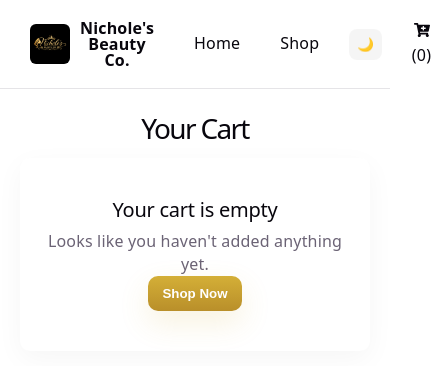
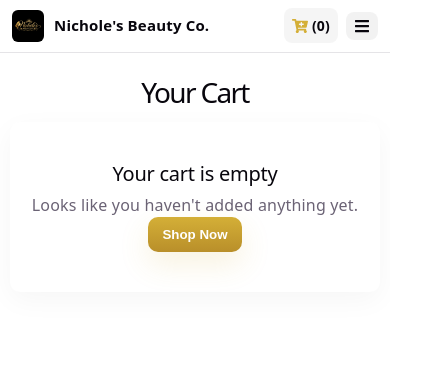
Before and after one commit to syniahpeterson/Nichole-Beauty-Co, a React (Vite) app: page /cart in a window 390 px wide. Shown: the top 366 px of the page, 441 px wide, since content can reach past the window. Built offline with nearby package versions, Linux system fonts and the light colour scheme.

Commit message:
Make responsive navbar and prevent horizontal overflow

```diff
--- a/src/components/Navbar.jsx
+++ b/src/components/Navbar.jsx
@@ -1,5 +1,5 @@
-import { Link, NavLink } from "react-router-dom";
-import { FaCartPlus } from "react-icons/fa";
+import { Link, NavLink, useLocation } from "react-router-dom";
+import { FaCartPlus, FaBars, FaTimes, FaSun, FaMoon } from "react-icons/fa";
 import NBCLogo from "../assets/nbc-logo.png";
 import "../styles/Navbar.css";
 import { useSelector } from "react-redux";
@@ -7,6 +7,9 @@ import { useEffect, useState } from "react";
 
 export default function Navbar() {
   const count = useSelector((state) => state.cart.items.length);
+  const [isOpen, setIsOpen] = useState(false);
+  const location = useLocation();
+
   const [theme, setTheme] = useState(() => {
     if (typeof window === "undefined") return "light";
     return (
@@ -28,43 +31,52 @@ export default function Navbar() {
     } catch (e) {}
   }, [theme]);
 
+  // Automatically close dropdown on navigation
+  useEffect(() => {
+    setIsOpen(false);
+  }, [location.pathname]);
+
   function toggleTheme() {
     setTheme((t) => (t === "dark" ? "light" : "dark"));
   }
 
+  function toggleMenu() {
+    setIsOpen((prev) => !prev);
+  }
+
   return (
-    <nav className="navbar-wrap">
-      <ul className="navbar">
-        <li className="brand">
-          <Link to="/" className="brand-link">
+    <header className="navbar-header">
+      <div className="navbar-container">
+        {/* Brand */}
+        <div className="brand">
+          <Link to="/" className="brand-link" onClick={() => setIsOpen(false)}>
             <img src={NBCLogo} alt="Nichole's Beauty Co. Logo" />
-            <span>Nichole's Beauty Co.</span>
+            <span className="brand-name">Nichole's Beauty Co.</span>
           </Link>
-        </li>
+        </div>
 
-        <li className="nav-item">
+        {/* Desktop Navigation */}
+        <nav className="desktop-nav" aria-label="Main Navigation">
           <NavLink
             to="/"
             className={({ isActive }) =>
               isActive ? "nav-link active" : "nav-link"
             }
           >
-            {"Home"}
+            Home
           </NavLink>
-        </li>
-
-        <li className="nav-item">
           <NavLink
             to="/shop"
             className={({ isActive }) =>
               isActive ? "nav-link active" : "nav-link"
             }
           >
-            {"Shop"}
+            Shop
           </NavLink>
-        </li>
+        </nav>
 
-        <li className="theme-toggle">
+        {/* Desktop Controls */}
+        <div className="desktop-controls">
           <button
             className="theme-button"
             onClick={toggleTheme}
@@ -75,17 +87,78 @@ export default function Navbar() {
             }
             title={theme === "dark" ? "Light mode" : "Dark mode"}
           >
-            {theme === "dark" ? "☀️" : "🌙"}
+            {theme === "dark" ? <FaSun /> : <FaMoon />}
           </button>
-        </li>
 
-        <li className="nav-item cart">
-          <Link to="/cart" className="cart-link">
-            <FaCartPlus />
-            <span className="cart-count"> ({count})</span>
+          <Link
+            to="/cart"
+            className="cart-link"
+            aria-label="View shopping cart"
+          >
+            <FaCartPlus className="cart-icon" />
+            <span className="cart-count">({count})</span>
           </Link>
-        </li>
-      </ul>
-    </nav>
+        </div>
+
+        {/* Mobile Actions: Cart + Hamburger */}
+        <div className="mobile-actions">
+          <Link
+            to="/cart"
+            className="cart-link"
+            onClick={() => setIsOpen(false)}
+            aria-label="View shopping cart"
+          >
+            <FaCartPlus className="cart-icon" />
+            <span className="cart-count">({count})</span>
+          </Link>
+
+          <button
+            className="menu-toggle-btn"
+            onClick={toggleMenu}
+            aria-expanded={isOpen}
+            aria-label="Toggle navigation menu"
+          >
+            {isOpen ? <FaTimes /> : <FaBars />}
+          </button>
+        </div>
+      </div>
+
+      {/* Mobile Animated Dropdown */}
+      <div className={`mobile-dropdown ${isOpen ? "open" : ""}`}>
+        <nav className="mobile-nav-links">
+          <NavLink
+            to="/"
+            onClick={() => setIsOpen(false)}
+            className={({ isActive }) =>
+              isActive ? "mobile-nav-item active" : "mobile-nav-item"
+            }
+          >
+            Home
+          </NavLink>
+          <NavLink
+            to="/shop"
+            onClick={() => setIsOpen(false)}
+            className={({ isActive }) =>
+              isActive ? "mobile-nav-item active" : "mobile-nav-item"
+            }
+          >
+            Shop
+          </NavLink>
+        </nav>
+
+        <div className="mobile-dropdown-footer">
+          <button
+            className="mobile-theme-btn"
+            onClick={toggleTheme}
+            aria-label="Toggle light and dark mode"
+          >
+            <span>{theme === "dark" ? "Light Mode" : "Dark Mode"}</span>
+            <span className="theme-icon-badge">
+              {theme === "dark" ? <FaSun /> : <FaMoon />}
+            </span>
+          </button>
+        </div>
+      </div>
+    </header>
   );
 }
--- a/src/index.css
+++ b/src/index.css
@@ -1,3 +1,9 @@
+*,
+*::before,
+*::after {
+  box-sizing: border-box;
+}
+
 :root {
   --text: #6b6375;
   --text-h: #08060d;
@@ -30,12 +36,25 @@
   }
 }
 
+html {
+  width: 100vw;
+  max-width: 100vw;
+  overflow-x: hidden;
+  box-sizing: border-box;
+}
+
 body {
   margin: 0;
+  padding: 0;
+  width: 100vw;
+  max-width: 100vw;
+  overflow-x: hidden;
+  position: relative;
   background: var(--bg);
   transition:
     background 0.28s ease,
     color 0.28s ease;
+  box-sizing: border-box;
 }
 
 /* Dark theme using data-theme="dark" on <html> */
@@ -54,15 +73,15 @@ body {
 }
 
 #root {
-  width: 1126px;
-  max-width: 100%;
+  width: 100vw;
+  max-width: 100vw;
   margin: 0 auto;
   text-align: center;
-  /* removed border-inline to allow full-width layout for first push */
   min-height: 100svh;
   display: flex;
   flex-direction: column;
   box-sizing: border-box;
+  overflow-x: hidden;
 }
 
 h1,
--- a/src/styles/CartPage.css
+++ b/src/styles/CartPage.css
@@ -1,9 +1,11 @@
 /* Cart page styles */
 .cart-page {
   max-width: 1126px;
+  width: 100%;
   margin: 28px auto;
-  padding: 0 20px;
+  padding: 0 16px;
   box-sizing: border-box;
+  overflow-x: clip;
 }
 
 .cp-title {
@@ -37,13 +39,19 @@
 
 .cart-item {
   display: grid;
-  grid-template-columns: 100px 1fr auto;
+  grid-template-columns: 90px 1fr auto;
   gap: 12px;
   align-items: center;
   padding: 12px;
   background: var(--bg);
   border-radius: 10px;
   box-shadow: 0 8px 20px rgba(0, 0, 0, 0.04);
+  box-sizing: border-box;
+}
+
+.ci-image {
+  width: 90px;
+  height: 90px;
 }
 
 .ci-image img {
@@ -72,14 +80,14 @@
 }
 
 .qty-btn {
-  width: 36px;
-  height: 36px;
+  width: 32px;
+  height: 32px;
   border-radius: 8px;
   border: 0;
   background: var(--text-h);
   color: #fff;
   cursor: pointer;
-  font-size: 18px;
+  font-size: 16px;
   display: inline-flex;
   align-items: center;
   justify-content: center;
@@ -101,17 +109,18 @@
 }
 
 .qty {
-  min-width: 28px;
+  min-width: 24px;
   text-align: center;
 }
 
 .remove-btn {
   background: var(--code-bg);
   border: 1px solid var(--border);
-  padding: 8px 10px;
+  padding: 7px 9px;
   border-radius: 8px;
   color: var(--text-h);
   cursor: pointer;
+  font-size: 13px;
   transition:
     background 0.12s ease,
     transform 0.12s ease;
@@ -148,18 +157,32 @@
   .cart-grid {
     grid-template-columns: 1fr;
   }
-  .cart-item {
-    grid-template-columns: 80px 1fr auto;
-  }
 }
 
-@media (max-width: 420px) {
+@media (max-width: 440px) {
+  .cart-page {
+    padding: 0 10px;
+  }
   .cart-item {
-    grid-template-columns: 72px 1fr auto;
+    grid-template-columns: 68px 1fr auto;
     gap: 8px;
+    padding: 8px;
+  }
+  .ci-image {
+    width: 68px;
+    height: 68px;
   }
   .ci-name {
     font-size: 14px;
+  }
+  .qty-btn {
+    width: 28px;
+    height: 28px;
+    font-size: 14px;
+  }
+  .remove-btn {
+    padding: 5px 7px;
+    font-size: 12px;
   }
 }
 
--- a/src/styles/Navbar.css
+++ b/src/styles/Navbar.css
@@ -1,115 +1,112 @@
-.navbar-wrap {
+.navbar-header {
   background: var(--bg);
   border-bottom: 1px solid var(--border);
+  width: 100vw;
+  max-width: 100vw;
+  position: sticky;
+  top: 0;
+  z-index: 1000;
+  transition:
+    background 0.28s ease,
+    border-color 0.28s ease;
+  box-sizing: border-box;
+  overflow-x: hidden;
 }
 
-.navbar {
-  list-style: none;
+.navbar-container {
+  display: flex;
+  align-items: center;
+  justify-content: space-between;
+  max-width: 1126px;
+  width: 100%;
   margin: 0 auto;
   padding: 12px 20px;
-  display: flex;
-  align-items: center;
-  gap: 20px;
-  max-width: 1126px;
   box-sizing: border-box;
+  gap: 16px;
 }
 
 .brand {
   display: flex;
   align-items: center;
-  gap: 10px;
-  font-weight: 600;
-  color: var(--text-h);
+  flex-shrink: 0;
 }
 
-.brand img {
-  height: 40px;
-  width: auto;
-  border-radius: 6px;
-}
-
-/* Ensure the brand link contents align with other nav items */
 .brand-link {
   display: inline-flex;
   align-items: center;
   gap: 10px;
-  padding: 8px 10px;
-  height: 100%;
+  text-decoration: none;
 }
 
 .brand-link img {
+  height: 38px;
+  width: auto;
+  border-radius: 6px;
   display: block;
 }
 
-.brand-link span {
+.brand-name {
   line-height: 1;
   color: var(--text-h);
   font-weight: 600;
+  font-size: 18px;
+  white-space: nowrap;
 }
 
-.nav-item {
-  cursor: pointer;
-  color: var(--text);
-  padding: 8px 10px;
-  border-radius: 0;
-  transition:
-    background 0.15s ease,
-    color 0.15s ease;
+/* Desktop navigation */
+.desktop-nav {
+  display: flex;
+  align-items: center;
+  gap: 24px;
 }
 
-.navbar a {
-  color: var(--text-h);
+.nav-link {
+  color: var(--text);
   text-decoration: none;
-  background: transparent;
-  border: 0;
-  border-radius: 0;
+  font-weight: 500;
+  font-size: 16px;
+  padding: 6px 4px;
+  position: relative;
+  transition: color 0.18s ease;
 }
 
-.nav-item:hover {
-  background: transparent;
+.nav-link:hover {
   color: var(--text-h);
-  border: 0;
 }
 
-.navbar a:focus {
-  outline: 2px solid rgba(212, 175, 55, 0.18);
-  outline-offset: 3px;
-}
-
-/* Simple dark bottom underline on hover (no lift) - exclude brand */
-.navbar a:not(.brand-link) {
-  position: relative;
-  padding-bottom: 6px;
-}
-
-.navbar a:not(.brand-link)::after {
+.nav-link::after {
   content: "";
   position: absolute;
   left: 0;
   right: 0;
   bottom: -2px;
-  height: 3px;
-  background: var(--text-h);
-  border-radius: 3px;
+  height: 2.5px;
+  background: var(--accent);
+  border-radius: 2px;
   transform: scaleX(0);
   transform-origin: left;
-  transition: transform 180ms cubic-bezier(0.2, 0.9, 0.28, 1);
+  transition: transform 200ms cubic-bezier(0.2, 0.9, 0.28, 1);
 }
 
-.navbar a:not(.brand-link):hover::after,
-.navbar a:not(.brand-link):focus::after,
-.navbar a.active::after {
+.nav-link:hover::after,
+.nav-link.active::after {
   transform: scaleX(1);
 }
 
-.theme-toggle {
-  margin-left: auto;
+.nav-link.active {
+  color: var(--text-h);
+  font-weight: 600;
+}
+
+/* Desktop controls */
+.desktop-controls {
   display: flex;
   align-items: center;
+  gap: 12px;
 }
 
 .theme-button {
-  background: rgba(0, 0, 0, 0.04);
+  background: rgba(0, 0, 0, 0.05);
   border: 0;
   color: var(--text-h);
   padding: 8px;
@@ -118,41 +115,241 @@
   align-items: center;
   justify-content: center;
   cursor: pointer;
+  font-size: 16px;
   transition:
     box-shadow 0.18s ease,
     transform 0.12s ease,
-    color 0.12s ease;
+    background 0.15s ease;
+}
+
+.theme-button:hover {
+  background: rgba(0, 0, 0, 0.08);
+  transform: translateY(-1px);
 }
 
 [data-theme="dark"] .theme-button {
-  background: rgba(255, 255, 255, 0.04);
+  background: rgba(255, 255, 255, 0.08);
+  color: var(--text-h);
+}
+
+[data-theme="dark"] .theme-button:hover {
+  background: rgba(255, 255, 255, 0.14);
+}
+
+.cart-link {
+  display: inline-flex;
+  align-items: center;
+  gap: 6px;
+  text-decoration: none;
+  color: var(--text-h);
+  padding: 7px 12px;
+  border-radius: 8px;
+  font-weight: 600;
+  font-size: 15px;
+  background: rgba(0, 0, 0, 0.04);
+  transition:
+    background 0.15s ease,
+    transform 0.12s ease;
+}
+
+.cart-link:hover {
+  background: rgba(0, 0, 0, 0.08);
+  transform: translateY(-1px);
+}
+
+[data-theme="dark"] .cart-link {
+  background: rgba(255, 255, 255, 0.06);
+}
+
+[data-theme="dark"] .cart-link:hover {
+  background: rgba(255, 255, 255, 0.12);
+}
+
+.cart-icon {
+  font-size: 16px;
+  color: var(--accent);
+}
+
+.cart-count {
+  font-size: 14px;
+  font-weight: 700;
+}
+
+/* Mobile actions (Cart + Hamburger) */
+.mobile-actions {
+  display: none;
+  align-items: center;
+  gap: 8px;
+}
+
+.menu-toggle-btn {
+  background: rgba(0, 0, 0, 0.05);
+  border: 0;
+  color: var(--text-h);
+  padding: 8px 10px;
+  border-radius: 8px;
+  cursor: pointer;
+  display: inline-flex;
+  align-items: center;
+  justify-content: center;
+  font-size: 18px;
+  transition:
+    background 0.15s ease,
+    transform 0.12s ease;
+}
+
+.menu-toggle-btn:hover {
+  background: rgba(0, 0, 0, 0.08);
+}
+
+[data-theme="dark"] .menu-toggle-btn {
+  background: rgba(255, 255, 255, 0.08);
+}
+
+[data-theme="dark"] .menu-toggle-btn:hover {
+  background: rgba(255, 255, 255, 0.14);
+}
+
+/* Mobile Dropdown Menu */
+.mobile-dropdown {
+  display: none;
+  max-height: 0;
+  opacity: 0;
+  overflow: hidden;
+  background: var(--bg);
+  border-top: 1px solid transparent;
+  transition:
+    max-height 0.35s cubic-bezier(0.4, 0, 0.2, 1),
+    opacity 0.28s ease,
+    border-color 0.28s ease,
+    padding 0.35s ease;
+  box-sizing: border-box;
+}
+
+.mobile-dropdown.open {
+  max-height: 320px;
+  opacity: 1;
+  border-top-color: var(--border);
+  padding: 12px 16px 16px;
+}
+
+.mobile-nav-links {
+  display: flex;
+  flex-direction: column;
+  gap: 6px;
+}
+
+.mobile-nav-item {
+  display: flex;
+  align-items: center;
+  padding: 10px 12px;
+  text-decoration: none;
   color: var(--text);
+  font-size: 16px;
+  font-weight: 500;
+  border-radius: 8px;
+  transition:
+    background 0.15s ease,
+    color 0.15s ease;
+}
 
-  .theme-button:hover {
-    box-shadow:
-      0 10px 28px rgba(212, 175, 55, 0.18),
-      0 0 12px rgba(212, 175, 55, 0.12);
-    color: var(--text-h);
-    transform: translateY(-2px);
+.mobile-nav-item:hover,
+.mobile-nav-item.active {
+  background: var(--accent-bg);
+  color: var(--text-h);
+  font-weight: 600;
+}
+
+.mobile-dropdown-footer {
+  margin-top: 12px;
+  padding-top: 12px;
+  border-top: 1px solid var(--border);
+}
+
+.mobile-theme-btn {
+  width: 100%;
+  display: flex;
+  align-items: center;
+  justify-content: space-between;
+  padding: 10px 14px;
+  background: rgba(0, 0, 0, 0.04);
+  border: 1px solid var(--border);
+  border-radius: 8px;
+  color: var(--text-h);
+  font-size: 15px;
+  font-weight: 500;
+  cursor: pointer;
+  transition: background 0.15s ease;
+}
+
+.mobile-theme-btn:hover {
+  background: rgba(0, 0, 0, 0.07);
+}
+
+[data-theme="dark"] .mobile-theme-btn {
+  background: rgba(255, 255, 255, 0.06);
+}
+
+[data-theme="dark"] .mobile-theme-btn:hover {
+  background: rgba(255, 255, 255, 0.1);
+}
+
+.theme-icon-badge {
+  display: inline-flex;
+  align-items: center;
+  justify-content: center;
+  font-size: 16px;
+  color: var(--accent);
+}
+
+/* Responsive Breakpoints */
+@media (max-width: 768px) {
+  .desktop-nav,
+  .desktop-controls {
+    display: none;
   }
 
-  .cart {
+  .mobile-actions {
     display: flex;
-    align-items: center;
-    gap: 8px;
-    margin-left: auto;
   }
 
-  .cart-count {
-    margin-left: 8px;
-    font-weight: 700;
-    color: var(--text-h);
-    font-size: 14px;
+  .mobile-dropdown {
+    display: block;
   }
 
-  @media (max-width: 580px) {
-    .brand img {
-      height: 32px;
-    }
+  .navbar-container {
+    padding: 10px 16px;
   }
 }
+
+/* Extra Mobile Spacing (iPhone 12 Pro: 390px) */
+@media (max-width: 480px) {
+  .navbar-container {
+    padding: 8px 12px;
+  }
+
+  .brand-link img {
+    height: 32px;
+  }
+
+  .brand-name {
+    font-size: 15px;
+  }
+
+  .cart-link {
+    padding: 6px 8px;
+    font-size: 13px;
+    gap: 4px;
+  }
+
+  .menu-toggle-btn {
+    padding: 6px 8px;
+    font-size: 16px;
+  }
+}
+
+@media (max-width: 350px) {
+  .brand-name {
+    display: none;
+  }
+}
--- a/src/styles/ProductPage.css
+++ b/src/styles/ProductPage.css
@@ -1,12 +1,13 @@
 /* Product page layout and styling */
 .product-page {
   max-width: 1126px;
+  width: 100%;
   margin: 28px auto;
   display: grid;
   grid-template-columns: 1fr 420px;
   gap: 28px;
   align-items: start;
-  padding: 0 20px;
+  padding: 0 16px;
   box-sizing: border-box;
 }
 
```
Also changed, not shown: src/styles/HomePage.css (+85 -5 lines), src/styles/ProductGrid.css (+5 -3 lines).
